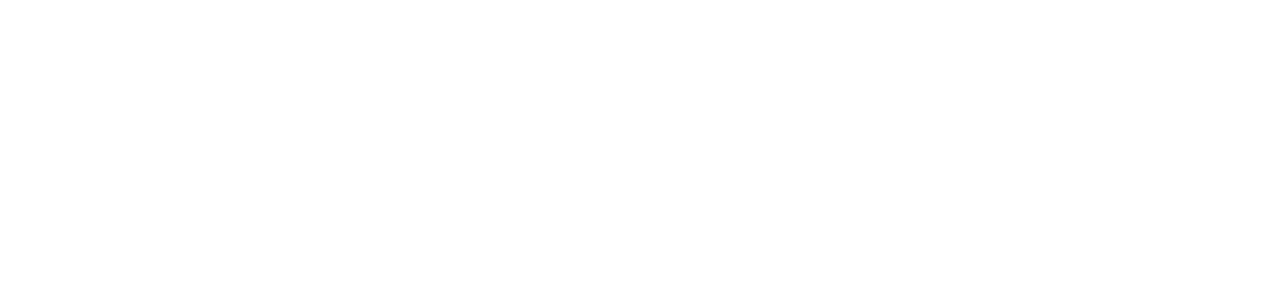
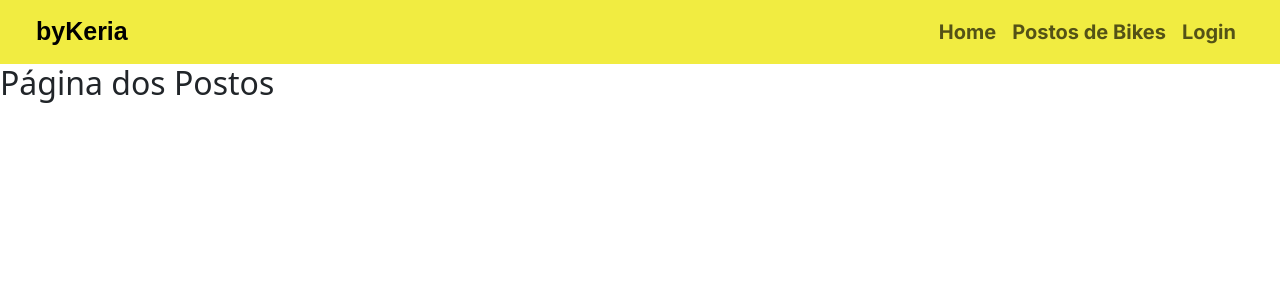
Before and after one commit to MathsDantas/PIW-2024.1, a Vue app in the folder front_end/frontend/: page /postos in a window 1280 px wide. Before the commit this address had no page. Shown: the top 300 px of the page. Built offline with nearby package versions, Linux system fonts and the light colour scheme; a web font is replaced by a local one.

Commit message:
Preparação para a criação das páginas

```diff
--- a/front_end/frontend/package.json
+++ b/front_end/frontend/package.json
@@ -12,6 +12,7 @@
   },
   "dependencies": {
     "@popperjs/core": "^2.11.8",
+    "@types/vue": "^2.0.0",
     "bootstrap": "^5.3.3",
     "vue": "^3.4.29",
     "vue-router": "^4.4.5"
@@ -19,7 +20,7 @@
   "devDependencies": {
     "@tsconfig/node20": "^20.1.4",
     "@types/node": "^20.14.5",
-    "@vitejs/plugin-vue": "^5.0.5",
+    "@vitejs/plugin-vue": "^5.1.3",
     "@vitejs/plugin-vue-jsx": "^4.0.0",
     "@vue/tsconfig": "^0.5.1",
     "npm-run-all2": "^6.2.0",
--- a/front_end/frontend/src/components/NavBar.vue
+++ b/front_end/frontend/src/components/NavBar.vue
@@ -1,7 +1,7 @@
 <template>
     <nav :class="['navbar', 'navbar-expand-lg', 'px-4', position]">
       <div class="container-fluid">
-        <a class="navbar-brand" href="#">byKeria</a>
+        <RouterLink to="/" class="navbar-brand">byKeria</RouterLink>
         <button
           class="navbar-toggler"
           type="button"
@@ -16,7 +16,7 @@
         <div class="collapse navbar-collapse" id="navbarNavAltMarkup">
           <div class="navbar-nav ms-auto">
             <RouterLink to="/" class="nav-link">Home</RouterLink>
-            <a class="nav-link" href="#">Postos de Bikes</a>
+            <RouterLink to="/postos" class="nav-link" >Postos de Bikes</RouterLink>
             <RouterLink to="/login" class="nav-link">Login</RouterLink>
           </div>
         </div>
--- /dev/null
+++ b/front_end/frontend/src/env.d.ts
@@ -0,0 +1,5 @@
+declare module '*.vue' {
+    import { DefineComponent } from 'vue';
+    const component: DefineComponent<{}, {}, any>;
+    export default component;
+  }
--- a/front_end/frontend/src/main.ts
+++ b/front_end/frontend/src/main.ts
@@ -5,6 +5,8 @@
 import 'bootstrap/dist/css/bootstrap.min.css';
 import 'bootstrap/dist/js/bootstrap.bundle.min.js';
 
+
+
 createApp(App)
 .use(router)
 .mount('#app');
--- /dev/null
+++ b/front_end/frontend/src/pages/postos.vue
@@ -0,0 +1,21 @@
+<template>
+    <div>
+      <NavBar position="relative" />
+      <h2>Página dos Postos</h2>
+    </div>
+
+  </template>
+
+  <script>
+  import NavBar from '@/components/NavBar.vue';
+
+  export default {   //Caso a NavBar não apareça :(
+  name: 'Postos',
+  components: {
+    NavBar, // Registrando o componente NavBar
+  },
+};
+  </script>
+
+  <style scoped>
+  </style>
--- a/front_end/frontend/src/router/index.ts
+++ b/front_end/frontend/src/router/index.ts
@@ -1,6 +1,7 @@
 import { createRouter, createWebHistory } from 'vue-router';
 import Home from '../pages/home.vue';
 import Login from '../pages/login.vue';
+import Postos from '../pages/Postos.vue';
 
 const routes = [
   {
@@ -13,6 +14,11 @@
     name: 'Login',
     component: Login,
   },
+  {
+    path: '/postos',
+    name: 'Postos',
+    component: Postos,
+  },
 ];
 
 const router = createRouter({
```
Also changed, not shown: 1 other file (tests, documents, lock files or other folders).
